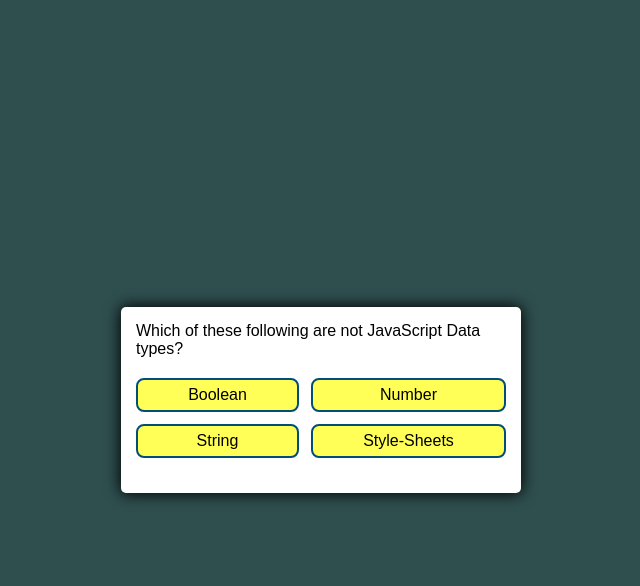
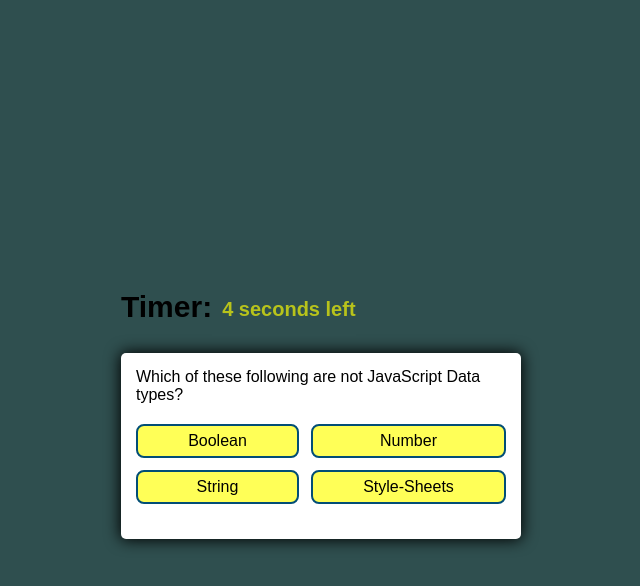
Before and after one commit to JasonKim0122/JS-quiz, a plain HTML site: page index.html in a window 1280 px wide. Both pictures are taken after a click on the button "Start". Shown: the whole page, without its empty margins (319-959 px from the left). Drawn offline with Linux system fonts and the light colour scheme.

Commit message:
added a timer countdown

```diff
--- a/assets/css/style.css
+++ b/assets/css/style.css
@@ -23,9 +23,26 @@ body {
     margin: 0;
 }
 
-.container {
+.timer {
+    display:flex;
+    align-items: center;
+}
+
+.timer h1 {
+font-size: 30px;
+font-weight: bold;
+}
+
+#timer-count {
+    background-color: darkslategray;
+    font-size: 20px;
+    padding: 20px 0 15px 10px;
+    color: var(--tertiary);
+}
+
+.container{
     width: 400px;
-    max-width: 80%;
+    max-width: 100%;
     background-color: #ffffff;
     border-radius: 5px;
     padding: 15px;
--- a/assets/js/script.js
+++ b/assets/js/script.js
@@ -4,7 +4,26 @@ const questionContainerEl= document.getElementById("question-body")
 const questionEl =document.getElementById("question")
 const answerButtonEl=document.getElementById("answer-buttons")
 
+
 let mixedQuestions, currentQuestionIndex
+
+//Countdown timer start
+let countDownTime = 5
+const timerEl = document.getElementById("timer-count")
+timerEl.innerHTML = countDownTime
+
+function countDown() {
+    if (countDownTime <= 0) {
+        timerEl.innerHTML = "You have ran out of time!"
+        endGame();
+    }
+    else {
+        timerEl.innerHTML = countDownTime + " seconds left"
+        countDownTime--;
+    }
+}
+
+
 
 //Functions
 function startGame() {
@@ -112,7 +131,10 @@ const questions = [
     }
 ]
 //Event Listener
-startButtonEl.addEventListener("click", startGame)
+startButtonEl.addEventListener("click", function () {
+    startGame();
+    setInterval(countDown,1000);
+})
 nextButtonEl.addEventListener("click", function () {
     currentQuestionIndex++
     nextQuestion();
--- a/index.html
+++ b/index.html
@@ -9,6 +9,12 @@
 </head>
 
 <body>
+    <section>
+    <div class="timer">
+        <h1>Timer:</h1>
+        <h2 id="timer-count">00:00</h2>
+    </div>
+
     <div class="container">
         <div id="question-body" class="content">
             <div id="question">Question</div>
@@ -24,6 +30,7 @@
             <button id="next-btn" class="next-btn btn content">Next</button>
         </div>
     </div>
+    </section>
     <script src="./assets/js/script.js"></script>
 </body>
 </html>
```
